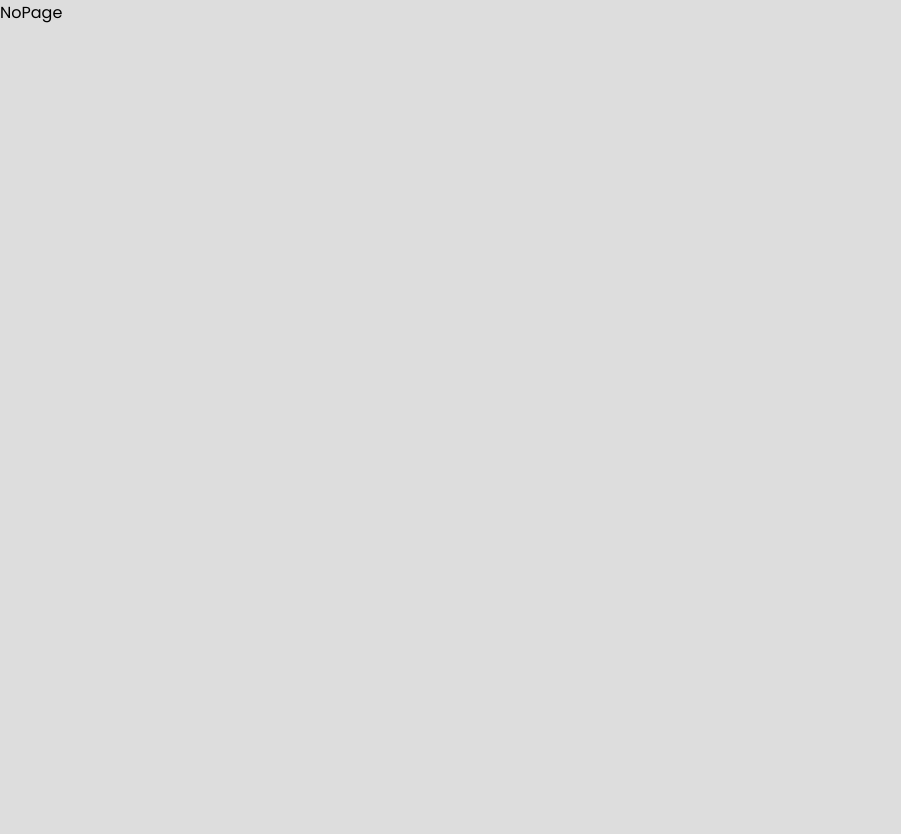
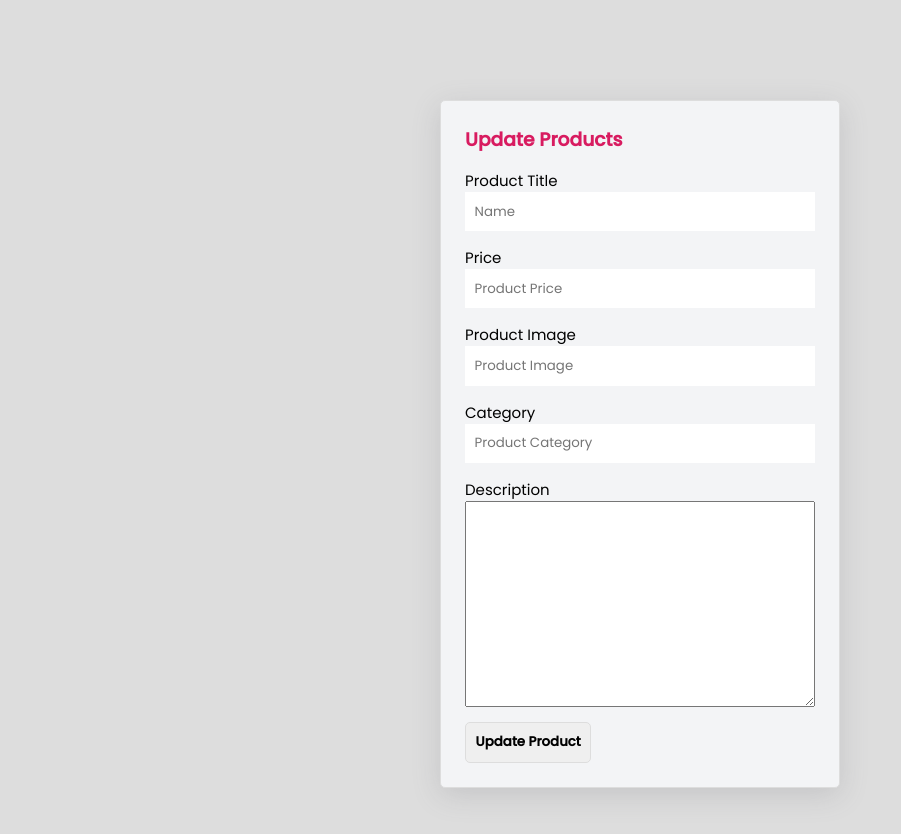
Before and after one commit to juber13/ecommerce, a React (Vite) app: page /updateproduct in a window 1280 px wide. Shown: the top 834 px of the page, without its empty margins (0-901 px from the left). Before the commit the page ends 800 px from the top, so only its background shows below. Built offline with nearby package versions, Linux system fonts and the light colour scheme.

Commit message:
make admin page

```diff
--- a/src/App.jsx
+++ b/src/App.jsx
@@ -11,6 +11,8 @@ import SignUp from './pages/ragistrations/SignUp'
 import Login from './pages/ragistrations/Login'
 import ProductCard from './components/productCard/ProductCard'
 import ProductInfo from './pages/productInfo/ProductInfo'
+import AddProducts from './pages/admin/pages/AddProducts'
+import UpdateProducts from './pages/admin/pages/UpdateProducts'
 const App = () => {
   return (
     <MyState>
@@ -23,6 +25,8 @@ const App = () => {
           <Route path='/dashboard' element={<DashBoard />} />
           <Route path='/login' element={<Login />} />
           <Route path='/signup' element={<SignUp />} />
+          <Route path='/addproduct' element={<AddProducts />} />
+          <Route path='/updateproduct' element={<UpdateProducts />} />
           <Route path='/*' element={<NoPage />} />
         </Routes>
       </BrowserRouter>
--- a/src/components/footer/Footer.jsx
+++ b/src/components/footer/Footer.jsx
@@ -37,7 +37,7 @@ const Footer = () => {
                 </div>
 
             </div>
-            <div className="bottom-footer flex around">
+            {/* <div className="bottom-footer flex around">
                 <div className="left-footer">
                     <h3>E-Bahrat</h3>
                     <p>©️ 2023 E-Bahrat - www.ebharat.com</p>
@@ -53,7 +53,7 @@ const Footer = () => {
                     </ul>
                 </div>
 
-            </div>
+            </div> */}
         </div>
     )
 }
--- a/src/components/footer/footer.css
+++ b/src/components/footer/footer.css
@@ -8,11 +8,11 @@
 }
 
 .footer-container {
+  /* position: absolute; */
   width: 100% !important;
   margin: 0 !important;
   padding: 0 !important;
-  position: absolute;
-  /* bottom: 0; */
+  /* bottom: 0 !important; */
 }
 
 .top-footer {
--- a/src/components/navbar/Navbar.jsx
+++ b/src/components/navbar/Navbar.jsx
@@ -61,9 +61,9 @@ const Navbar = () => {
                     <nav>
                         <ul className='flex gap item-center right-menu-items'>
                             <li><a href="#">All Products</a></li>
-                            <li><a href="#">Order</a></li>
+                            <li><Link to="/order">Order</Link></li>
                             <li><a href="#">Admin</a></li>
-                            <li><a href="#">Logout</a></li>
+                            <li><Link to="/login">Login</Link></li>
                             <li className='flex item-center gap'>
                                 <img
                                     src="https://ecommerce-sk.vercel.app/img/indiaflag.png"
--- a/src/pages/admin/dashBoard/DashBoard.jsx
+++ b/src/pages/admin/dashBoard/DashBoard.jsx
@@ -1,8 +1,48 @@
 import React from 'react'
+import Layout from '../../../components/layout/Layout'
+import { FaRegUser } from "react-icons/fa";
+import { CiDeliveryTruck } from "react-icons/ci";
+import { IoBagCheckOutline } from "react-icons/io5";
 
+
+
+import './dashboard.css'
 const DashBoard = () => {
     return (
-        <div>DashBoard</div>
+        <Layout>
+            <div className="container flex gap flex-col">
+                <div className="details flex space-between gap">
+                    <div className='total-products'>
+                        <FaRegUser className='icon' />
+                        <h3>Users Details</h3>
+                    </div>
+                    <div className='total-orders'>
+                        <CiDeliveryTruck className='icon' />
+                        <h3>Total Orders</h3>
+                    </div>
+                    <div className='total-users'>
+                        <FaRegUser className='icon' />
+                        <h3>Total Users</h3>
+                    </div>
+                    <div className='total-products'>
+                        <IoBagCheckOutline className='icon' style={{ fill: "#d81b60" }} />
+                        <h3>Total Products</h3>
+                    </div>
+                </div>
+
+                <div className="tabs flex gap">
+                    <div className="users">
+                        Users
+                    </div>
+                    <div className="products">
+                        Products
+                    </div>
+                    <div className="order">
+                        Order
+                    </div>
+                </div>
+            </div>
+        </Layout>
     )
 }
 
--- /dev/null
+++ b/src/pages/admin/dashBoard/dashboard.css
@@ -0,0 +1,25 @@
+.details div {
+  border: 1px solid #ddd;
+  padding: 1rem;
+  width: 300px;
+  box-shadow: rgba(100, 100, 111, 0.2) 0px 7px 29px 0px;
+  border-radius: 5px;
+}
+
+.details div h3 {
+  font-weight: normal;
+}
+
+.details div .icon {
+  fill: #d81b60;
+}
+
+
+
+.tabs div {
+  border: 1px solid #ddd;
+  padding: 0.5rem;
+  cursor: pointer;
+  border-radius: 5px;
+  box-shadow: rgba(100, 100, 111, 0.2) 0px 7px 29px 0px;
+}
--- /dev/null
+++ b/src/pages/admin/pages/AddProducts.jsx
@@ -0,0 +1,63 @@
+import React, { useState } from 'react'
+const AddProducts = () => {
+
+    const [data, setData] = useState({ name: "", email: "", password: "", confrimPassword: "" })
+
+    const handleForm = (e) => {
+        e.preventDefault();
+        if (data.email === "" || data.password === "" || data.password === "" || data.confrimPassword === "") {
+            alert('somthing is missing');
+            return;
+        }
+        console.log(data);
+    }
+
+    const handleInputChange = (e) => {
+        const { name, value } = e.target;
+        setData(prevState => {
+            return {
+                ...prevState,
+                [name]: value
+            }
+        })
+    }
+    return (
+        <div className='container form-container flex flex-col gap'>
+            <div className='heading'>
+                <h3>Add Products</h3>
+            </div>
+            <form className='flex flex-col gap item-center' onSubmit={handleForm}>
+                <div className='form-control flex-col flex'>
+                    <label htmlFor="name">Product Title</label>
+                    <input type="text" placeholder='Name' name='name' onChange={handleInputChange} />
+                </div>
+
+                <div className='form-control flex-col flex'>
+                    <label htmlFor="email">Price</label>
+                    <input type="number" placeholder='Product Price' name='price' onChange={handleInputChange} />
+                </div>
+
+                <div className='form-control flex-col flex'>
+                    <label htmlFor="password">Product Image</label>
+                    <input type="text" placeholder='Product Image' name='image' onChange={handleInputChange} />
+                </div>
+
+                <div className='form-control flex-col flex'>
+                    <label htmlFor="confrim-password">Category</label>
+                    <input type="text" placeholder='Product Category' name='Category' onChange={handleInputChange} />
+                </div>
+
+                <div className='form-control flex-col flex'>
+                    <label htmlFor="confrim-password">Description</label>
+                    <textarea name="" id="" cols="30" rows="10"></textarea>
+                </div>
+
+                <div className='form-control flex  item-center space-between'>
+                    <input type="submit" value={"Add Product"} />
+                </div>
+            </form>
+        </div>
+    )
+}
+
+export default AddProducts
--- /dev/null
+++ b/src/pages/admin/pages/UpdateProducts.jsx
@@ -0,0 +1,63 @@
+import React, { useState } from 'react'
+
+const UpdateProducts = () => {
+    const [data, setData] = useState({ name: "", email: "", password: "", confrimPassword: "" })
+
+    const handleForm = (e) => {
+        e.preventDefault();
+        if (data.email === "" || data.password === "" || data.password === "" || data.confrimPassword === "") {
+            alert('somthing is missing');
+            return;
+        }
+        console.log(data);
+    }
+
+    const handleInputChange = (e) => {
+        const { name, value } = e.target;
+        setData(prevState => {
+            return {
+                ...prevState,
+                [name]: value
+            }
+        })
+    }
+    return (
+        <div className='container form-container flex flex-col gap'>
+            <div className='heading'>
+                <h3>Update Products</h3>
+            </div>
+            <form className='flex flex-col gap item-center' onSubmit={handleForm}>
+                <div className='form-control flex-col flex'>
+                    <label htmlFor="name">Product Title</label>
+                    <input type="text" placeholder='Name' name='name' onChange={handleInputChange} />
+                </div>
+
+                <div className='form-control flex-col flex'>
+                    <label htmlFor="email">Price</label>
+                    <input type="number" placeholder='Product Price' name='price' onChange={handleInputChange} />
+                </div>
+
+                <div className='form-control flex-col flex'>
+                    <label htmlFor="password">Product Image</label>
+                    <input type="text" placeholder='Product Image' name='image' onChange={handleInputChange} />
+                </div>
+
+                <div className='form-control flex-col flex'>
+                    <label htmlFor="confrim-password">Category</label>
+                    <input type="text" placeholder='Product Category' name='Category' onChange={handleInputChange} />
+                </div>
+
+                <div className='form-control flex-col flex'>
+                    <label htmlFor="confrim-password">Description</label>
+                    <textarea name="" id="" cols="30" rows="10"></textarea>
+                </div>
+
+                <div className='form-control flex  item-center space-between'>
+                    <input type="submit" value={"Update Product"} />
+                </div>
+            </form>
+        </div>
+    )
+}
+
+export default UpdateProducts
--- a/src/pages/nopage/NoPage.jsx
+++ b/src/pages/nopage/NoPage.jsx
@@ -2,7 +2,9 @@ import React from 'react'
 
 const NoPage = () => {
     return (
-        <div>NoPage</div>
+        <div className='flex item-center justify-center' style={{ width: "100%", height: "100vh" }}>
+            <h1 style={{ fontSize: "5em", textShadow: "-5px 1px  15px" }}>Not Found!😒</h1>
+        </div>
     )
 }
 
--- a/src/pages/ragistrations/Login.jsx
+++ b/src/pages/ragistrations/Login.jsx
@@ -2,6 +2,7 @@ import React, { useState } from 'react'
 import { IoEyeOffOutline } from "react-icons/io5";
 import { IoEyeOutline } from "react-icons/io5";
 import { Link } from 'react-router-dom';
+import Layout from '../../components/layout/Layout';
 
 const Login = () => {
     const [isPasswordShow, setIsPasswordShow] = useState(false);
@@ -28,6 +29,7 @@ const Login = () => {
         })
     }
     return (
+        <Layout>
         <div className='container form-container flex flex-col gap'>
             <div className='heading'>
                 <h3>Login</h3>
@@ -54,6 +56,7 @@ const Login = () => {
                 </div>
             </form>
         </div>
+        </Layout>
     )
 }
 
--- a/src/pages/ragistrations/SignUp.jsx
+++ b/src/pages/ragistrations/SignUp.jsx
@@ -4,6 +4,7 @@ import './resgistration.css'
 import { IoEyeOffOutline } from "react-icons/io5";
 import { IoEyeOutline } from "react-icons/io5";
 import { Link } from 'react-router-dom';
+import Layout from '../../components/layout/Layout';
 
 
 
@@ -35,6 +36,7 @@ const SignUp = () => {
     }
 
     return (
+        <Layout>
             <div className='container form-container flex flex-col gap'>
                 <div className='heading'>
                     <h3>Sign Up</h3>
@@ -75,6 +77,7 @@ const SignUp = () => {
                     </div>
                 </form>
             </div>
+        </Layout>
     )
 }
 
```
Lines whose indentation alone changed are shown as unchanged.
